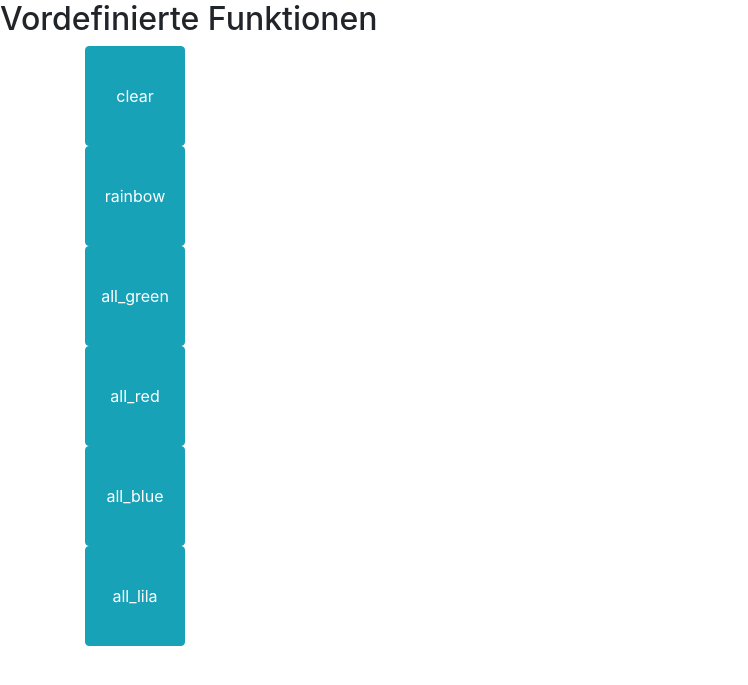
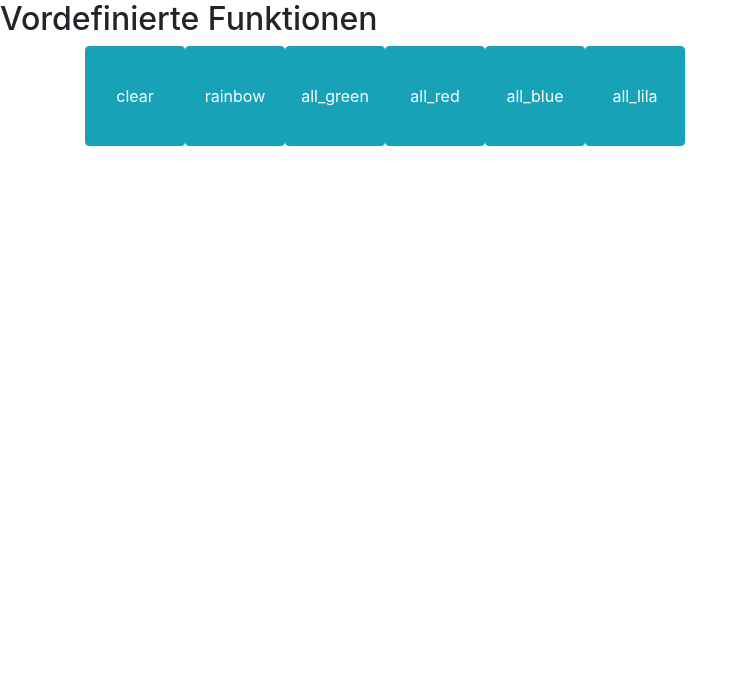
Before and after one commit to winnerbyhabit/rpi_flask_led_server, a Flask app: page / in a window 1280 px wide. Shown: the top 685 px of the page, without its empty margins (0-748 px from the left). Run offline with Flask 2, Linux system fonts and the light colour scheme; parts of the project's set-up code (start-up, migrations or seed data) failed here and were passed over; some libraries are stand-ins or nearby versions.

Commit message:
bootstrap

```diff
--- a/templates/buttonpage.html
+++ b/templates/buttonpage.html
@@ -9,16 +9,12 @@
 
 <h2> Vordefinierte Funktionen</h2>
 <div class="container">
-      <div class="row">
+      <div class="btn-group">
         {% for f in functions %}
-        <div class="col-lg-12">
-
             <form>
                 <input type="text" id="function" name="function" style="display:none" value="{{f}}">
                 <input type="submit" formmethod="post" class="btn btn-info btn-sq" value="{{f}}">
             </form>
-
-        </div>
         {% endfor %}
 	</div>
 </div>
```
